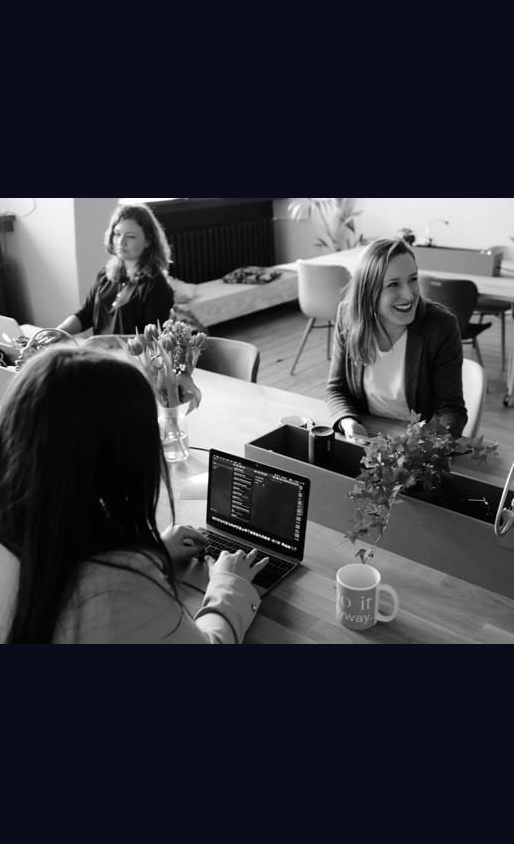
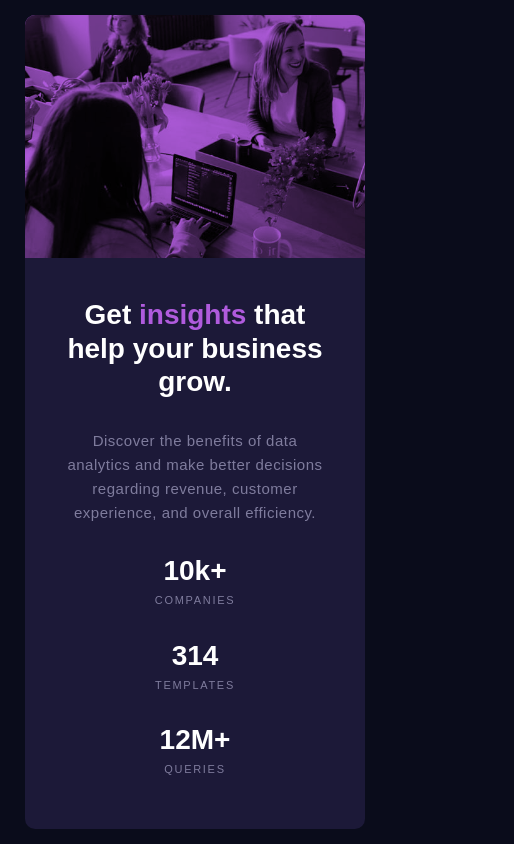
Before and after one commit to Sagameister/stats-preview-card.github.io, a plain HTML site: page index.html in a window 390 px wide. Shown: the whole page, 514 px wide, since content can reach past the window. Drawn offline with nearby package versions, Linux system fonts and the light colour scheme.

Commit message:
wrap up static build

```diff
--- a/index.html
+++ b/index.html
@@ -3,8 +3,7 @@
 
 <head>
   <meta charset="UTF-8">
-        <meta
-        name="viewport" content="width=device-width, initial-scale=1.0">
+  <meta name="viewport" content="width=device-width, initial-scale=1.0">
   <!-- displays site properly based on user's device -->
 
   <link rel="icon" type="image/png" sizes="32x32" href="./images/favicon-32x32.png">
@@ -20,10 +19,12 @@
 </head>
 
 <body>
+  <div class="page-wrapper">
     <main class="main-wrapper">
       <section class="content-wrapper">
-          <h1>Get insights that help your business grow.</h1>
-          <p>Discover the benefits of data analytics and make better decisions regarding revenue, customer experience, and overall efficiency.</p>
+        <h1>Get <span>insights</span> that help your business grow.</h1>
+        <p>Discover the benefits of data analytics and make better decisions regarding revenue, customer experience, and
+          overall efficiency.</p>
         <div class="stat-wrapper">
           <div class="stat">
             <h2>10k+</h2>
@@ -40,10 +41,11 @@
         </div>
       </section>
       <section class="img-wrapper">
-          <img src="./images/image-header-desktop.jpg" alt="Working women" />
+        <img class=".multiply" src="./images/image-header-desktop.jpg" alt="Working women" />
       </section>
       <section class="hero-img-wrapper"></section>
     </main>
+  </div>
   <script src="https://cdnjs.cloudflare.com/ajax/libs/gsap/3.9.1/gsap.min.js"></script>
   <script src="./app.js"></script>
 </body>
--- a/style.css
+++ b/style.css
@@ -5,15 +5,105 @@
 }
 
 body {
-    font-size: 15px;
     background: #0A0C1B;
     color: #fff;
     font-family: Deca, sans-serif;
 }
-.main-wrapper {
+p {
+    font-size: 15px;
+    line-height: 1.6;
+    margin-bottom: 30px;
+    letter-spacing: 0.5px;
+}
+h1 {
+    font-size: 2.2rem;
+    font-weight: 600;
+    line-height: 1.4;
+    margin-bottom: 30px;
+}
+.page-wrapper {
     width: 100%;
     height: 100vh;
     display: flex;
     justify-content: center;
     align-items: center;
 }
+.main-wrapper {
+    width: 1110px;
+    height: auto;
+    background: #1C1938;
+    display: flex;
+    border-radius: 10px;
+    overflow: hidden;
+}
+
+.content-wrapper {
+    width: 52%;
+    padding: 70px 130px 30px 70px
+}
+.content-wrapper span {
+    color: #B05BDD;
+}
+.content-wrapper p {
+    color: #7F7C9D;
+}
+
+.stat-wrapper {
+    display: flex;
+    align-items: center;
+    justify-content: space-between;
+    align-self: flex-end;
+    margin-top: 60px;
+}
+.stat-wrapper h2 {
+    font-size: 28px;
+    font-weight: 600;
+    margin-bottom: 5px;
+}
+.stat-wrapper p {
+    font-size: 11px;
+    letter-spacing: 1.7px;
+}
+.img-wrapper {
+    overflow: hidden;
+    background-color: #B05BDD;
+}
+.img-wrapper img {
+    height: 100%;
+    object-fit: cover;
+    mix-blend-mode: multiply;
+}
+
+/* Media Q */
+
+@media only screen and (max-width: 800px) {
+    h1 {
+        font-size: 28px;
+        line-height: 1.2;
+    }
+    .page-wrapper {
+        padding: 0 25px;
+        overflow: hidden;
+    }
+    .main-wrapper {
+        max-width: 100%;
+        flex-direction: column-reverse;
+    }
+    .content-wrapper {
+        width: 100%;
+        padding: 40px 40px 20px 40px;
+        text-align: center;
+    }
+    .img-wrapper {
+        width: 100%;
+        height: 243px;
+    }
+    .img-wrapper img {
+        width:100%;
+        height: 100%;
+    }
+    .stat-wrapper {
+        flex-direction: column;
+        margin-top: 30px;
+    }
+}
```
Lines whose indentation alone changed are shown as unchanged.
